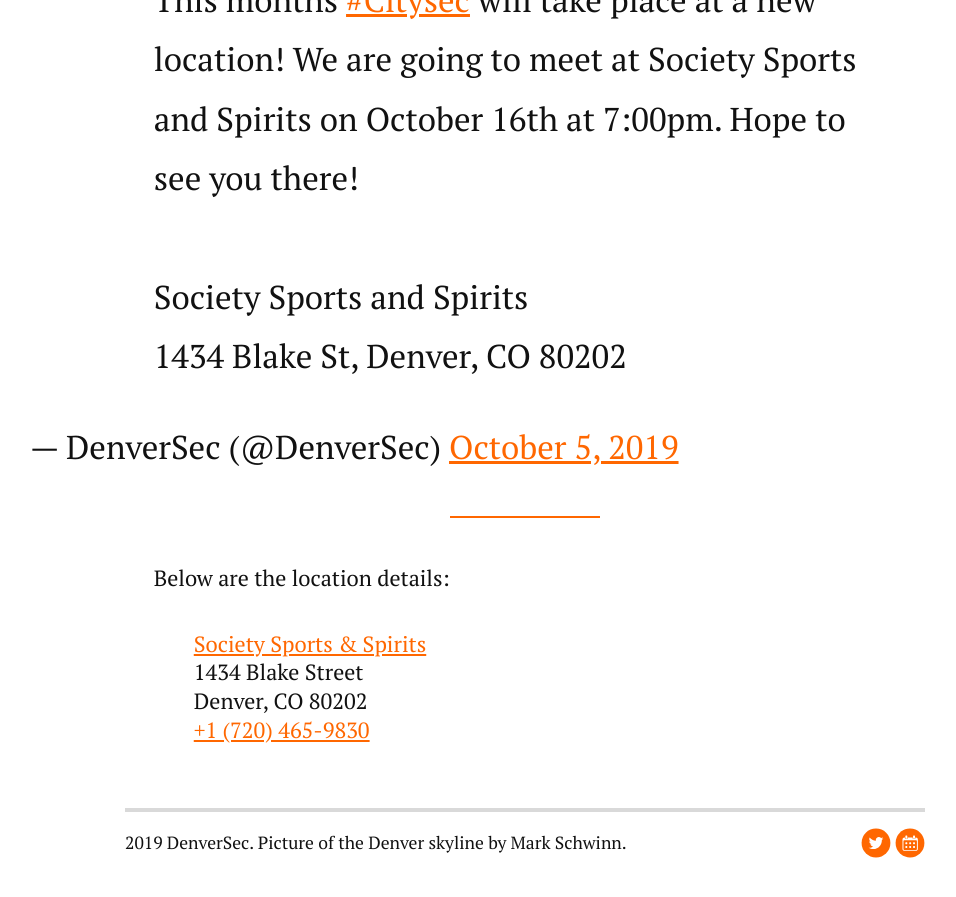
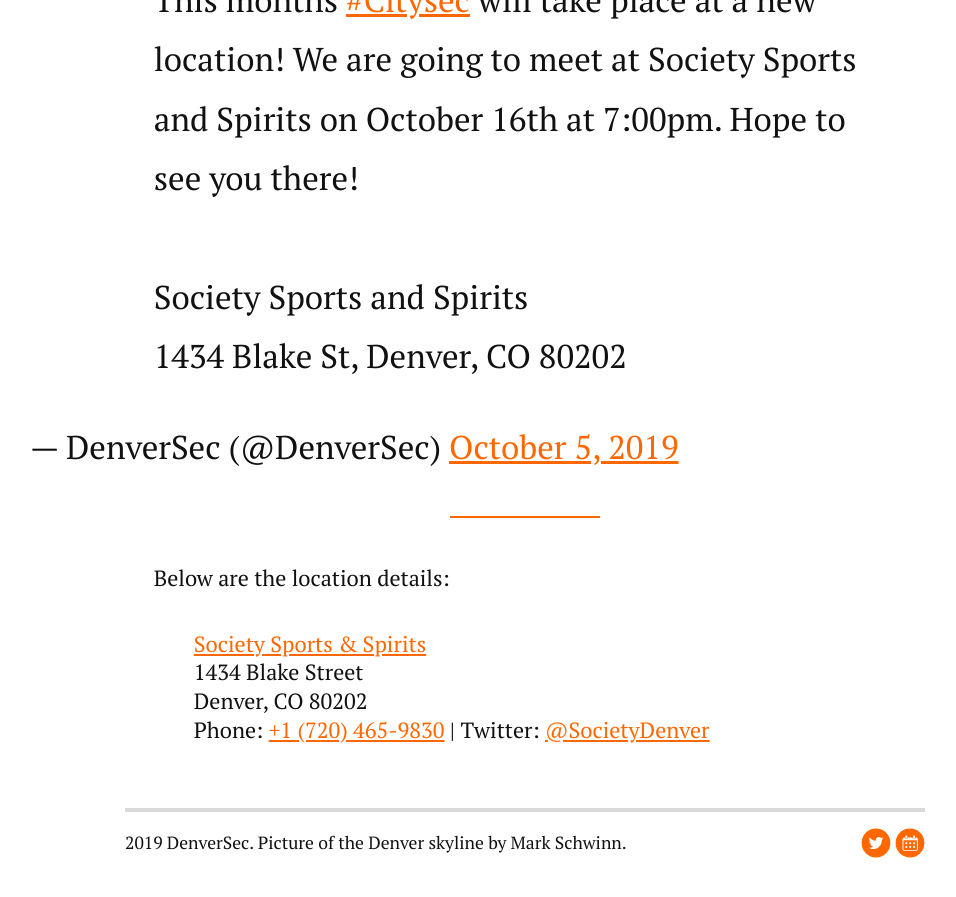
Before and after one commit to denversec/denversec.github.io, a Jekyll site: the page built from index.html, in a window 1280 px wide and 900 px high, scrolled down 1243 px. Shown: the top 897 px of the window, without its empty margins (115-1071 px from the left). Built offline with Jekyll 4.4.1, drawn with Linux system fonts in a browser that asks for light colours; nearby versions of some CDN libraries; comment, search, counter and statistics services are not loaded.

Commit message:
Add Twitter handles for locations

```diff
--- a/index.html
+++ b/index.html
@@ -30,22 +30,22 @@
     <!-- <a href="http://rheinhausdenver.com/" target="_blank">Rhein Haus</a><br/>
     1415 Market Street<br/>
     Denver, CO 80202<br/>
-    <a href="tel:13038002652">+1 (303) 800-2652</a> -->
+    Phone: <a href="tel:13038002652">+1 (303) 800-2652</a> | Twitter: <a href="https://twitter.com/rheinhausdenver" target="_blank">@RheinHausDenver</a> -->
 
     <!-- <a href="https://wallyswisconsin.com/" target="_blank">Wally's Wisconsin Tavern</a><br/>
     1417 Market Street<br/>
     Denver, CO 80202<br/>
-    <a href="tel:13038002652">+1 (303) 800-2652</a> -->
+    Phone: <a href="tel:13038002652">+1 (303) 800-2652</a> -->
 
     <!-- <a href="http://www.wynkoop.com/" target="_blank">Wynkoop</a><br/>
     1634 18th Street<br/>
     Denver, CO 80202<br/>
-    <a href="tel:13032972700">+1 (303) 297-2700</a> -->
+    Phone: <a href="tel:13032972700">+1 (303) 297-2700</a> -->
 
     <a href="https://societydenver.com/" target="_blank">Society Sports & Spirits</a><br/>
     1434 Blake Street<br/>
     Denver, CO 80202<br/>
-    <a href="tel:17204659830">+1 (720) 465-9830</a>
+    Phone: <a href="tel:17204659830">+1 (720) 465-9830</a> | Twitter: <a href="https://twitter.com/societydenver" target="_blank">@SocietyDenver</a>
   </p>
 
 </div>
```
